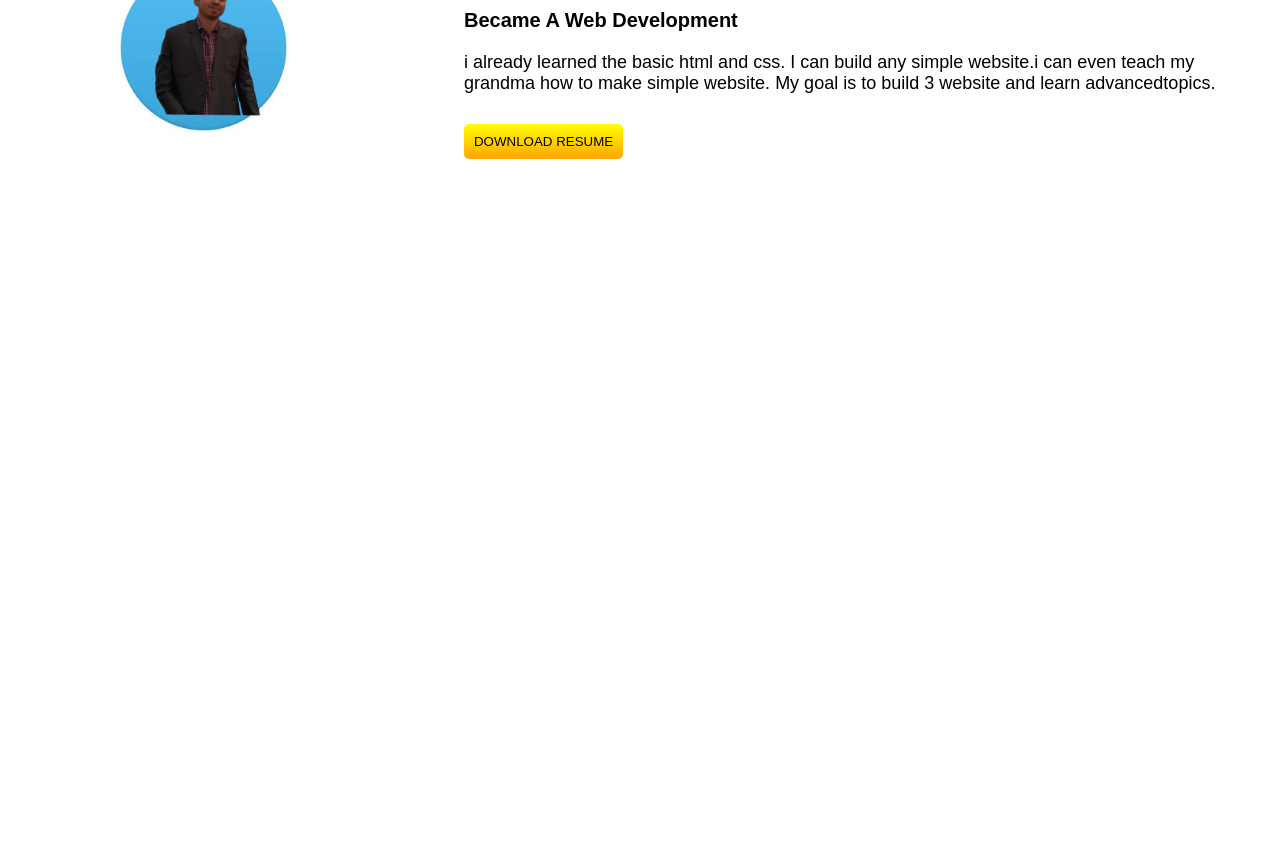
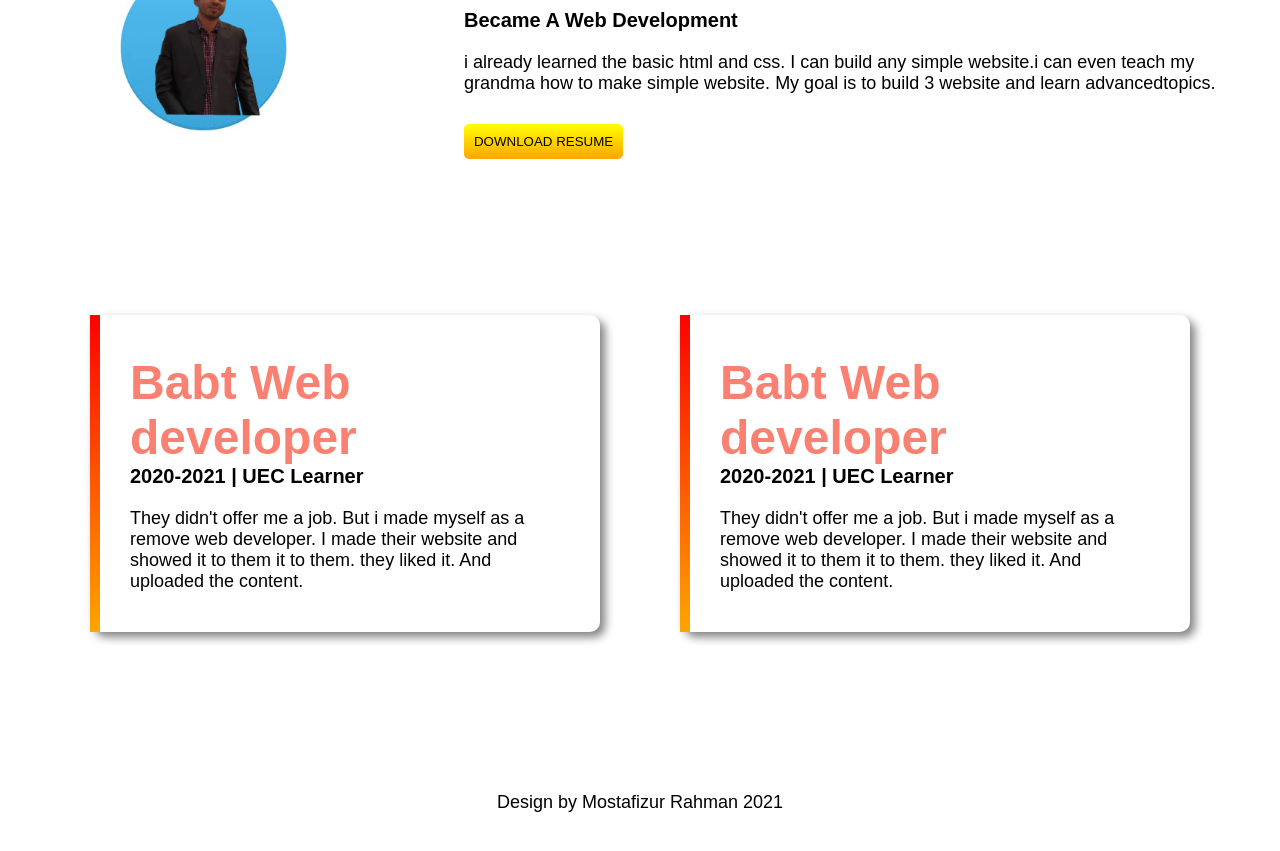
Before and after one commit to mostafizur07/portfiolioproject-1, a plain HTML site: page index.html in a window 1280 px wide. Shown: the part 693-1544 px from the top of the page. Before the commit the page ends 918 px from the top, so only its background shows below. Drawn offline with Linux system fonts and the light colour scheme.

Commit message:
first commit

```diff
--- a/css/style.css
+++ b/css/style.css
@@ -11,6 +11,11 @@
     font-size: 48px;
     text-transform: uppercase;
     margin-bottom: 30px;
+    }
+    h2{
+       color: salmon;
+       font-size: 48px;
+       font-weight: 700;
     }
     h5{
         color: black;
@@ -53,3 +58,19 @@
       margin-left: 30px;
 
   }
+  .experience{
+      display: flex;
+  }
+  .half-experience{
+      width: 50%;
+      margin: 40px;
+      padding: 40px 30px;
+      border-left: 10px solid;
+      border-image: linear-gradient(red, orange);
+      border-image-slice: 1;
+      border-radius: 10px;
+      box-shadow: 5px 5px 10px gray;
+  }
+  .footer{
+      text-align: center;
+  }
--- a/index.html
+++ b/index.html
@@ -40,9 +40,25 @@
             </div>
         </div>
     </section>
+    </section>
 
-    <section>
+    <section class="flexible-container">
+ <div class="experience">
+    <div class="half-experience">
+        <h2>Babt Web developer</h2>
+        <h5>2020-2021 | UEC Learner</h5>
+        <p>They didn't offer me a job. But i made myself as a remove web developer. I made their website and showed it to them it to them. they liked it. And uploaded the content.</p>
+    </div>
 
+    <div class="half-experience">
+        <h2>Babt Web developer</h2>
+        <h5>2020-2021 | UEC Learner</h5>
+        <p>They didn't offer me a job. But i made myself as a remove web developer. I made their website and showed it to them it to them. they liked it. And uploaded the content.</p>
+    </div>
+     </div>
+    </section>
+    <section class="flexible-container">
+        <p class="footer">Design by Mostafizur Rahman 2021</p>
     </section>
 </body>
 </html>
```
